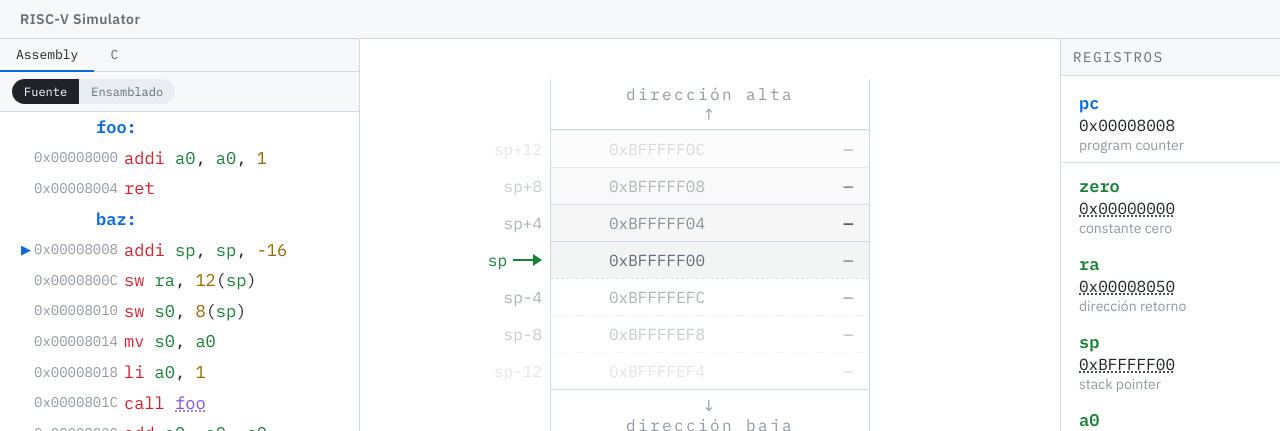
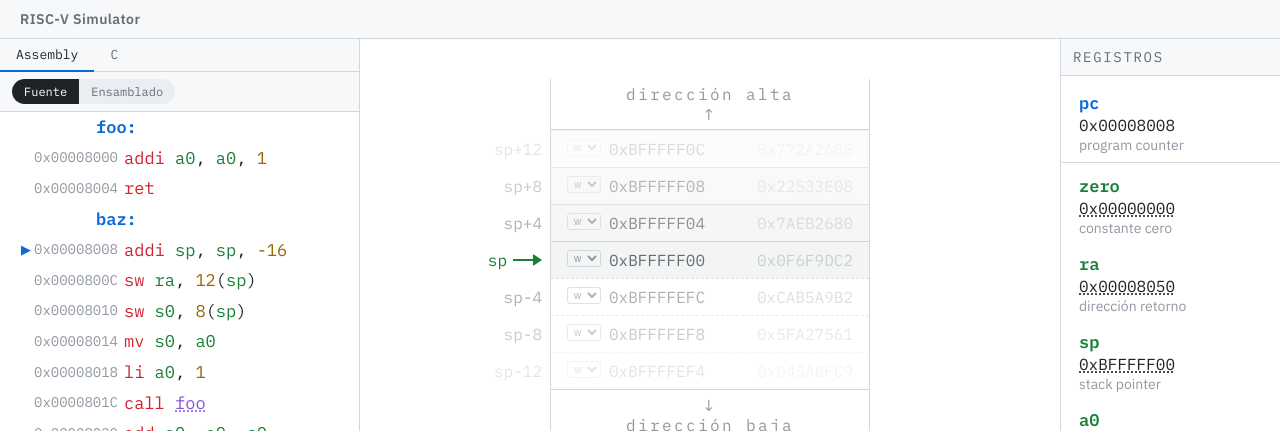
Before and after one commit to nilehmann/riscv-sim, a Svelte app: page / in a window 1280 px wide. Shown: the top 431 px of the page. Built offline with nearby package versions, Linux system fonts and the light colour scheme.

Commit message:
Add faint prop to HexValue and show garbage values in stack slots

```diff
--- a/src/HexValue.svelte
+++ b/src/HexValue.svelte
@@ -1,7 +1,7 @@
 <script lang="ts">
   import { hx } from "./assembler";
 
-  let { value, elementSize = 4 }: { value: number; elementSize?: 1 | 2 | 4 } =
+  let { value, elementSize = 4, faint = false }: { value: number; elementSize?: 1 | 2 | 4; faint?: boolean } =
     $props();
 
   const unsigned = $derived(value >>> 0);
@@ -36,12 +36,13 @@
 
 <span
   class="hex-val"
-  onmouseenter={enter}
-  onmousemove={move}
-  onmouseleave={leave}
+  class:hex-faint={faint}
+  onmouseenter={faint ? undefined : enter}
+  onmousemove={faint ? undefined : move}
+  onmouseleave={faint ? undefined : leave}
 >{hx(value, elementSize)}</span>
 
-{#if show}
+{#if show && !faint}
   <div
     class="hex-tooltip"
     bind:this={tooltipEl}
@@ -66,6 +67,12 @@
     cursor: default;
     text-decoration: underline dotted currentColor;
     text-underline-offset: 2px;
+  }
+  .hex-faint {
+    color: var(--text-faint);
+    text-decoration: none;
+    pointer-events: none;
+    opacity: 0.4;
   }
   .hex-tooltip {
     position: fixed;
--- a/src/StackVisualization.svelte
+++ b/src/StackVisualization.svelte
@@ -2,7 +2,7 @@
     import type { FrameInfo, Step } from "./types";
     import { sim, ui } from "./state.svelte";
     import { hx } from "./assembler";
-    import { subSlots } from "./memUtils";
+    import { subSlots, garbageWord } from "./memUtils";
     import HexValue from "./HexValue.svelte";
 
     // ─── Constants ────────────────────────────────────────────────────────
@@ -215,6 +215,10 @@
         return ui.slotViewMode.get(key) ?? 'word';
     }
 
+    const callerBaseKey = $derived(`stack-${callerBase.toString(16)}`);
+    const callerBaseMode = $derived(slotMode(callerBaseKey));
+    const callerBaseGWord = $derived(garbageWord(callerBase));
+
     function setSlotMode(key: string, mode: 'word' | 'halfword' | 'byte') {
         const next = new Map(ui.slotViewMode);
         next.set(key, mode);
@@ -268,6 +272,9 @@
                         <div>↑</div>
                     </div>
                     {#each callerGhostRows as row}
+                        {@const key = `stack-${row.addr.toString(16)}`}
+                        {@const mode = slotMode(key)}
+                        {@const gWord = garbageWord(row.addr)}
                         <div
                             class="frame-slot"
                             id="slot-{row.addr.toString(16)}"
@@ -275,10 +282,42 @@
                             use:registerSlotAction={row.addr}
                         >
                             <div class="slot-header">
-                                <select class="slot-select" disabled style="visibility:hidden"><option>w</option></select>
-                                <span class="slot-name">{hx(row.addr)}</span>
+                                <select
+                                    class="slot-select"
+                                    value={mode}
+                                    disabled={!ui.showGarbage}
+                                    onchange={(e) => setSlotMode(key, e.currentTarget.value as 'word' | 'halfword' | 'byte')}
+                                >
+                                    <option value="word">w</option>
+                                    <option value="halfword">h</option>
+                                    <option value="byte">b</option>
+                                </select>
+                                {#if mode === 'word'}
+                                    <span class="slot-name">{hx(row.addr)}</span>
+                                {:else}
+                                    <div class="sub-slots-col">
+                                        {#each subSlots(row.addr, 4, mode).toReversed() as sub}
+                                            {@const byteOff = sub.addr - row.addr}
+                                            {@const subGarbage = (gWord >>> (byteOff * 8)) & (sub.size === 1 ? 0xff : 0xffff)}
+                                            <div class="sub-slot" data-addr={sub.addr}>
+                                                <span class="slot-name">{hx(sub.addr)}</span>
+                                                {#if ui.showGarbage}
+                                                    <HexValue value={subGarbage} elementSize={sub.size} faint={true} />
+                                                {:else}
+                                                    <span class="slot-uninit">—</span>
+                                                {/if}
+                                            </div>
+                                        {/each}
+                                    </div>
+                                {/if}
                             </div>
-                            <span class="slot-uninit">—</span>
+                            {#if mode === 'word'}
+                                {#if ui.showGarbage}
+                                    <HexValue value={gWord} faint={true} />
+                                {:else}
+                                    <span class="slot-uninit">—</span>
+                                {/if}
+                            {/if}
                         </div>
                     {/each}
                     <!-- Boundary slot at callerBase -->
@@ -288,10 +327,42 @@
                         use:registerSlotAction={callerBase}
                     >
                         <div class="slot-header">
-                            <select class="slot-select" disabled style="visibility:hidden"><option>w</option></select>
-                            <span class="slot-name">{hx(callerBase)}</span>
+                            <select
+                                class="slot-select"
+                                value={callerBaseMode}
+                                disabled={!ui.showGarbage}
+                                onchange={(e) => setSlotMode(callerBaseKey, e.currentTarget.value as 'word' | 'halfword' | 'byte')}
+                            >
+                                <option value="word">w</option>
+                                <option value="halfword">h</option>
+                                <option value="byte">b</option>
+                            </select>
+                            {#if callerBaseMode === 'word'}
+                                <span class="slot-name">{hx(callerBase)}</span>
+                            {:else}
+                                <div class="sub-slots-col">
+                                    {#each subSlots(callerBase, 4, callerBaseMode).toReversed() as sub}
+                                        {@const byteOff = sub.addr - callerBase}
+                                        {@const subGarbage = (callerBaseGWord >>> (byteOff * 8)) & (sub.size === 1 ? 0xff : 0xffff)}
+                                        <div class="sub-slot" data-addr={sub.addr}>
+                                            <span class="slot-name">{hx(sub.addr)}</span>
+                                            {#if ui.showGarbage}
+                                                <HexValue value={subGarbage} elementSize={sub.size} faint={true} />
+                                            {:else}
+                                                <span class="slot-uninit">—</span>
+                                            {/if}
+                                        </div>
+                                    {/each}
+                                </div>
+                            {/if}
                         </div>
-                        <span class="slot-uninit" style="color:var(--text-faint)">—</span>
+                        {#if callerBaseMode === 'word'}
+                            {#if ui.showGarbage}
+                                <HexValue value={callerBaseGWord} faint={true} />
+                            {:else}
+                                <span class="slot-uninit" style="color:var(--text-faint)">—</span>
+                            {/if}
+                        {/if}
                     </div>
                 </div>
 
@@ -316,6 +387,7 @@
                             {@const isHi = hiS.has(addr)}
                             {@const key = `stack-${addr.toString(16)}`}
                             {@const mode = slotMode(key)}
+                            {@const gWord = garbageWord(addr)}
                             <div
                                 class="frame-slot"
                                 class:hi={isHi}
@@ -327,6 +399,7 @@
                                     <select
                                         class="slot-select"
                                         value={mode}
+                                        disabled={!ui.showGarbage && memVal === undefined}
                                         onchange={(e) => setSlotMode(key, e.currentTarget.value as 'word' | 'halfword' | 'byte')}
                                     >
                                         <option value="word">w</option>
@@ -334,25 +407,20 @@
                                         <option value="byte">b</option>
                                     </select>
                                     {#if mode === 'word'}
-                                        <span
-                                            class="slot-name"
-                                            style={label ? "color:var(--blue)" : ""}
-                                            >{label
-                                                ? `${hx(addr)}  ${label}`
-                                                : hx(addr)}</span
-                                        >
+                                        <span class="slot-name">{label ? `${hx(addr)}  ${label}` : hx(addr)}</span>
                                     {:else}
                                         <div class="sub-slots-col">
                                             {#each subSlots(addr, 4, mode).toReversed() as sub, si}
                                                 {@const subVal = step?.mem.get(sub.addr)}
                                                 {@const subLabel = si === 0 ? label : null}
+                                                {@const byteOff = sub.addr - addr}
+                                                {@const subGarbage = (gWord >>> (byteOff * 8)) & (sub.size === 1 ? 0xff : 0xffff)}
                                                 <div class="sub-slot" data-addr={sub.addr}>
-                                                    <span
-                                                        class="slot-name"
-                                                        style={subLabel ? "color:var(--blue)" : ""}
-                                                    >{subLabel ? `${hx(sub.addr)}  ${subLabel}` : hx(sub.addr)}</span>
+                                                    <span class="slot-name">{subLabel ? `${hx(sub.addr)}  ${subLabel}` : hx(sub.addr)}</span>
                                                     {#if subVal !== undefined}
                                                         <HexValue value={subVal} elementSize={sub.size} />
+                                                    {:else if ui.showGarbage}
+                                                        <HexValue value={subGarbage} elementSize={sub.size} faint={true} />
                                                     {:else}
                                                         <span class="slot-uninit">—</span>
                                                     {/if}
@@ -364,6 +432,8 @@
                                 {#if mode === 'word'}
                                     {#if memVal !== undefined}
                                         <HexValue value={memVal} />
+                                    {:else if ui.showGarbage}
+                                        <HexValue value={gWord} faint={true} />
                                     {:else}
                                         <span class="slot-uninit">—</span>
                                     {/if}
@@ -376,16 +446,51 @@
                 <!-- Free zone (below sp) -->
                 <div class="frame free" id="fr-free">
                     {#each freeGhostRows as row}
+                        {@const key = `stack-${row.addr.toString(16)}`}
+                        {@const mode = slotMode(key)}
+                        {@const gWord = garbageWord(row.addr)}
                         <div
                             class="frame-slot"
                             style="opacity:{row.opacity};background:var(--bg);border-top-style:dashed"
                             use:registerSlotAction={row.addr}
                         >
                             <div class="slot-header">
-                                <select class="slot-select" disabled style="visibility:hidden"><option>w</option></select>
-                                <span class="slot-name" style="color:var(--text-faint)">{hx(row.addr)}</span>
+                                <select
+                                    class="slot-select"
+                                    value={mode}
+                                    disabled={!ui.showGarbage}
+                                    onchange={(e) => setSlotMode(key, e.currentTarget.value as 'word' | 'halfword' | 'byte')}
+                                >
+                                    <option value="word">w</option>
+                                    <option value="halfword">h</option>
+                                    <option value="byte">b</option>
+                                </select>
+                                {#if mode === 'word'}
+                                    <span class="slot-name">{hx(row.addr)}</span>
+                                {:else}
+                                    <div class="sub-slots-col">
+                                        {#each subSlots(row.addr, 4, mode).toReversed() as sub}
+                                            {@const byteOff = sub.addr - row.addr}
+                                            {@const subGarbage = (gWord >>> (byteOff * 8)) & (sub.size === 1 ? 0xff : 0xffff)}
+                                            <div class="sub-slot" data-addr={sub.addr}>
+                                                <span class="slot-name">{hx(sub.addr)}</span>
+                                                {#if ui.showGarbage}
+                                                    <HexValue value={subGarbage} elementSize={sub.size} faint={true} />
+                                                {:else}
+                                                    <span class="slot-uninit">—</span>
+                                                {/if}
+                                            </div>
+                                        {/each}
+                                    </div>
+                                {/if}
                             </div>
-                            <span class="slot-uninit" style="color:var(--text-faint)">—</span>
+                            {#if mode === 'word'}
+                                {#if ui.showGarbage}
+                                    <HexValue value={gWord} faint={true} />
+                                {:else}
+                                    <span class="slot-uninit" style="color:var(--text-faint)">—</span>
+                                {/if}
+                            {/if}
                         </div>
                     {/each}
                     <div class="frame-ellipsis">
--- a/src/memUtils.ts
+++ b/src/memUtils.ts
@@ -1,3 +1,12 @@
+import { garbageValue } from "./simulator";
+
+export function garbageWord(addr: number): number {
+    return (garbageValue(addr) & 0xff) |
+           ((garbageValue(addr + 1) & 0xff) << 8) |
+           ((garbageValue(addr + 2) & 0xff) << 16) |
+           ((garbageValue(addr + 3) & 0xff) << 24);
+}
+
 export function subSlots(addr: number, nativeBytes: 1 | 2 | 4, mode: 'halfword' | 'byte') {
     const subSize: 1 | 2 = mode === 'byte' ? 1 : 2;
     const count = nativeBytes / subSize;
--- a/src/simulator.ts
+++ b/src/simulator.ts
@@ -53,7 +53,7 @@ export const REG_META = {
 
 // Deterministic garbage for uninitialized stack slots — looks like random
 // memory but is reproducible across runs, useful for teaching.
-function garbageValue(addr: number): number {
+export function garbageValue(addr: number): number {
   let h = Math.imul(addr ^ 0x45d9f3b, 0x9e3779b9);
   h ^= h >>> 13;
   h = Math.imul(h, 0x5c4d3215);
--- a/src/state.svelte.ts
+++ b/src/state.svelte.ts
@@ -42,6 +42,7 @@ export class UIState {
   firstFpArrowRender = $state(true);
   selectorOpen = $state(false);
   slotViewMode = $state<Map<string, 'word' | 'halfword' | 'byte'>>(new Map());
+  showGarbage = $state(true);
 }
 
 export const ui = new UIState();
```
